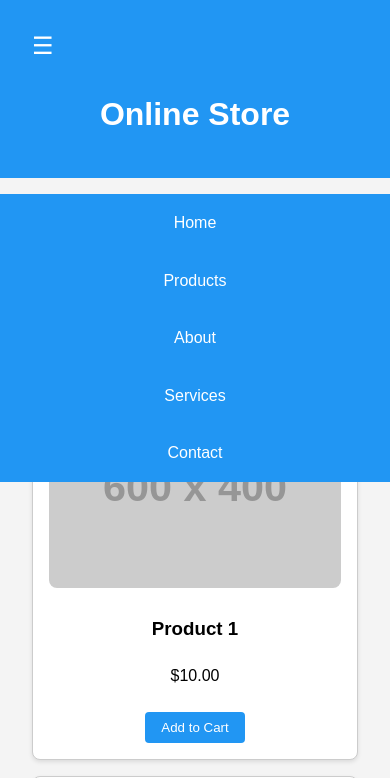
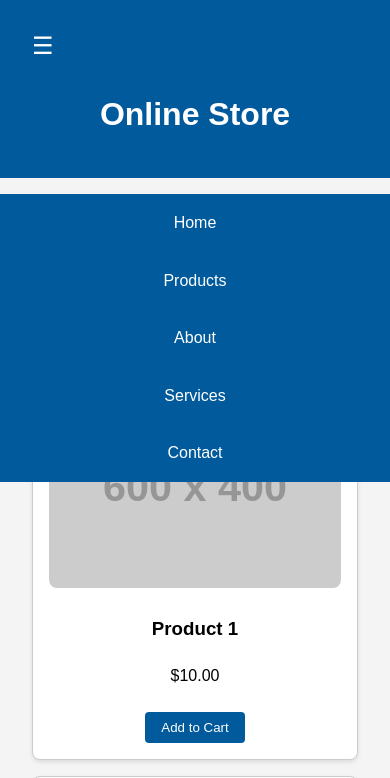
Before and after one commit to vanessamarely/demo-accessibility, a plain HTML site: page good-practices/index.html in a window 390 px wide. Both pictures are taken after a click on the button "Open menu". Shown: the top 778 px of the page. Drawn offline with Linux system fonts and the light colour scheme; placeholder pictures from the web are drawn by us.

Commit message:
new contrast

```diff
--- a/bad-practices/styles.css
+++ b/bad-practices/styles.css
@@ -7,7 +7,7 @@ body {
 }
 
 header {
-    background: #333;
+    background: #79a55a;
     color: #fff;
     padding: 1rem 0;
     text-align: center;
@@ -72,7 +72,7 @@ nav ul li a {
 }
 
 button {
-    background: #333;
+    background: #79a55a;
     color: #fff;
     border: none;
     padding: 0.5rem 1rem;
@@ -116,7 +116,7 @@ form button {
         display: none;
         flex-direction: column;
         gap: 0;
-        background: #333;
+        background: #79a55a;
         position: absolute;
         top: 100%;
         left: 0;
--- a/good-practices/styles.css
+++ b/good-practices/styles.css
@@ -7,7 +7,7 @@ body {
 }
 
 header {
-    background: #2196F3;
+    background: #005a9c;
     color: #fff;
     padding: 1rem 0;
     text-align: center;
@@ -72,7 +72,7 @@ nav ul li a {
 }
 
 button {
-    background: #2196F3;
+    background: #005a9c;
     color: #fff;
     border: none;
     padding: 0.5rem 1rem;
@@ -122,7 +122,7 @@ form button {
         display: none;
         flex-direction: column;
         gap: 0;
-        background: #2196F3;
+        background: #005a9c;
         position: absolute;
         top: 100%;
         left: 0;
```
